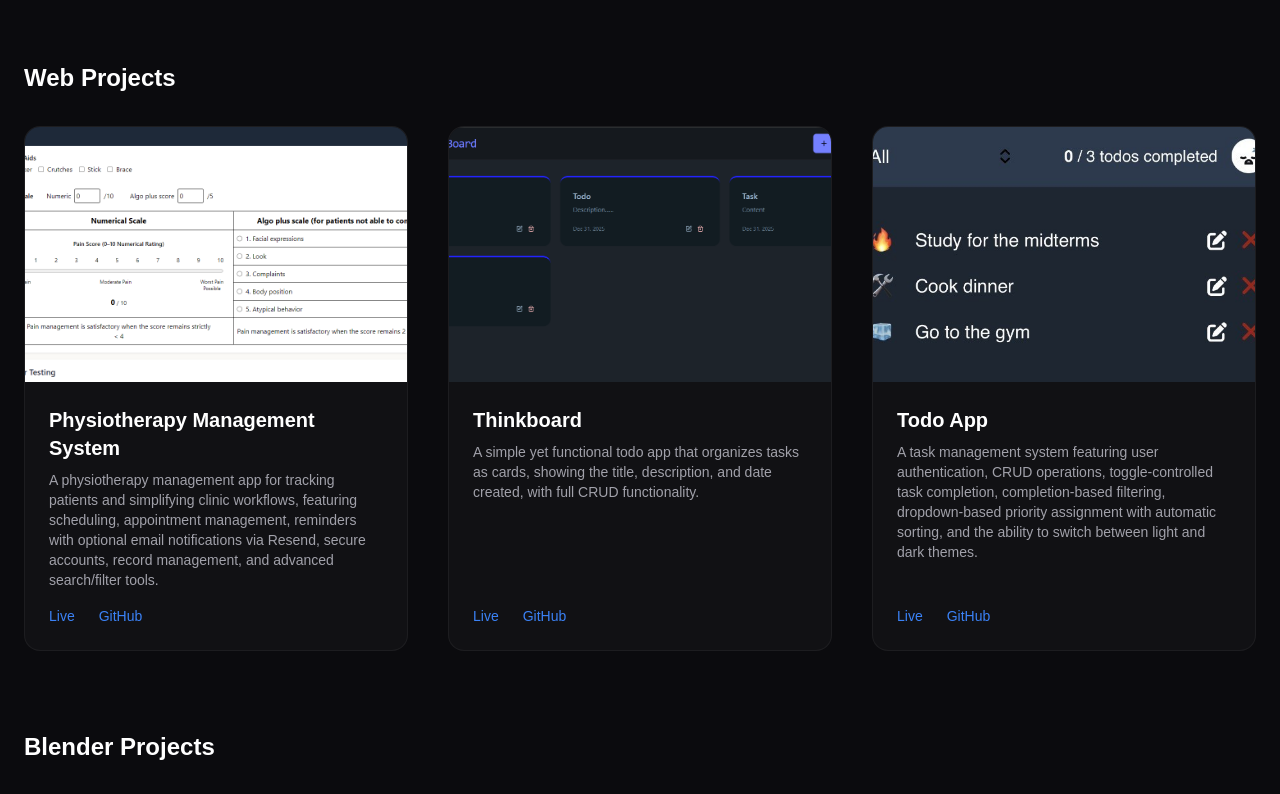
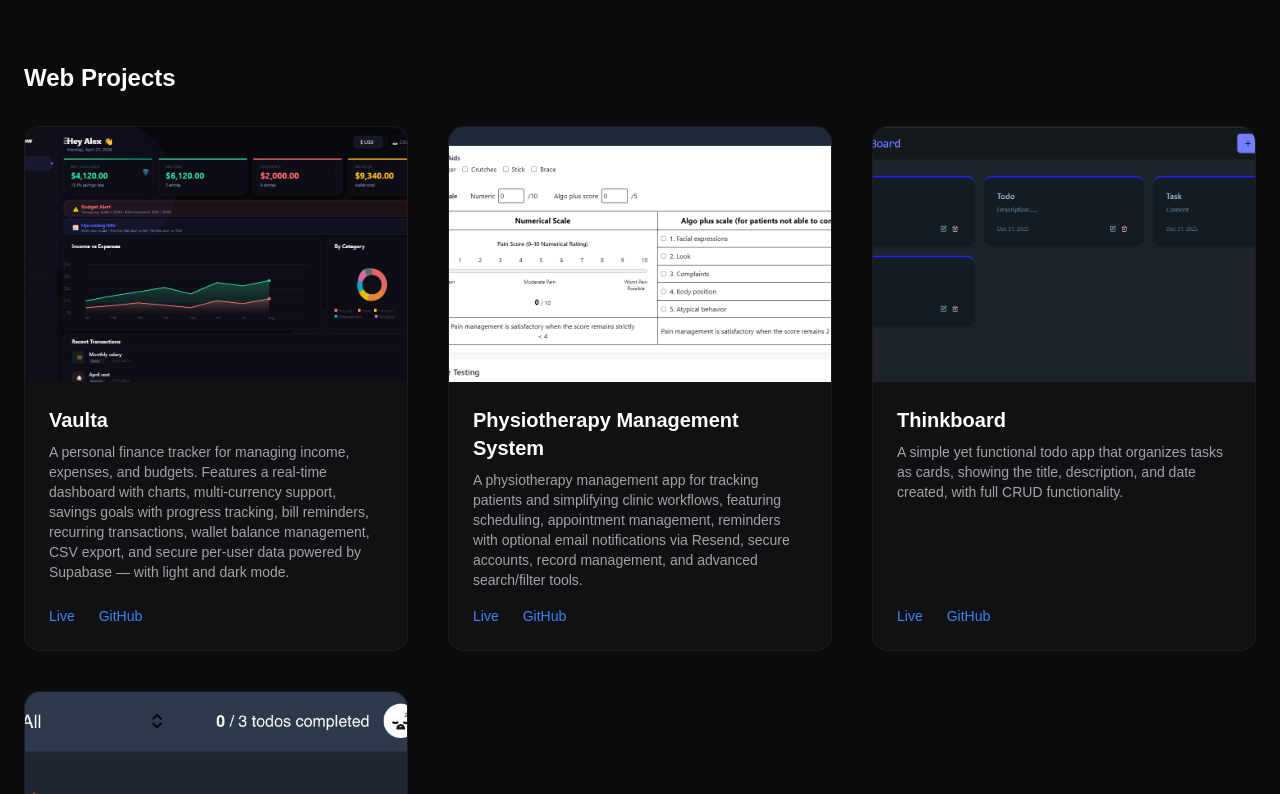
Before and after one commit to lauras14159/portfolio, a React (Vite) app: page / in a window 1280 px wide. Shown: the part 1446-2240 px from the top of the page. Built offline with nearby package versions, Linux system fonts and the light colour scheme; grey boxes are pictures that could not be loaded.

Commit message:
add new project

```diff
--- a/src/components/Projects.jsx
+++ b/src/components/Projects.jsx
@@ -1,4 +1,12 @@
 const webProjects = [
+  {
+    title: "Vaulta",
+    description:
+      "A personal finance tracker for managing income, expenses, and budgets. Features a real-time dashboard with charts, multi-currency support, savings goals with progress tracking, bill reminders, recurring transactions, wallet balance management, CSV export, and secure per-user data powered by Supabase — with light and dark mode.",
+    image: "/web/vaultaflow.png",
+    live: "https://vaultaflow.vercel.app/",
+    github: "https://github.com/lauras14159/vaulta",
+  },
   {
     title: "Physiotherapy Management System",
     description:
```
Also changed, not shown: public/web/vaultaflow.png (added).
